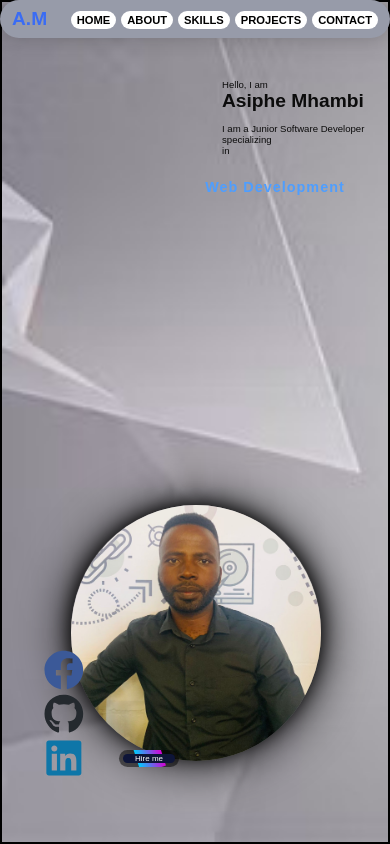
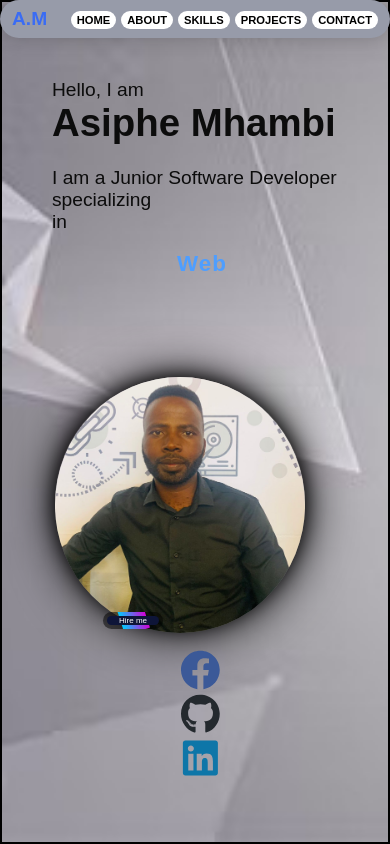
Before and after one commit to AsipheMhambi/My-Portfolio-Website, a React (Create React App) app: page / in a window 390 px wide. Shown: the top 844 px of the page. Built offline with nearby package versions, Linux system fonts and the light colour scheme.

Commit message:
max-width 768 and 425 responsivness

```diff
--- a/src/components/Home/Main.css
+++ b/src/components/Home/Main.css
@@ -239,8 +239,8 @@ header.sticky .navigation a:hover {
 
   .abtImage {
     text-align: center;
-    height: 400px;
-    width: 400px;
+    height: 450px;
+    width: 450px;
     margin-top: 30px;
     border-radius: 50%;
     border: 1px transparent ;
@@ -259,29 +259,22 @@ header.sticky .navigation a:hover {
 
   .hire {
     position: relative;
-    width: 130px;
-    height: 40px;
+    width: 140px;
+    height: 60px;
     display: flex;
-    justify-content: center;
-    align-items: center;
-    background: rgba(0, 0, 0, 0.5);
-    overflow: hidden;
-    border-radius: 25px;
-    margin-top: 30px;
-    cursor: pointer;
+    margin-top: 40px;
     bottom: 40px;
     transform: translateX(105%);
   }
 
   .main .content {
-    max-width: 768px;
-    margin-left: 150px;
+    margin-left: 100px;
     margin-top: 4.8rem;
   }
 
   .main .content h2 {
     font-size: 1.5em;
-    margin-left: 20;
+    margin-left: -50px;
     text-align: left;
   }
 
@@ -295,51 +288,52 @@ header.sticky .navigation a:hover {
   }
 
   .hire a {
-    font-size: 1.2em;
+    font-size: 1.7em;
   }
 
 }
 /* For screens smaller than 768px */
-@media only screen and (max-width: 988px) {
-
-  .header {
-    display: none;
-  }
-  header .brand {
-    font-size: 1.5em;
-  }
-
-  header .navigation a {
-    font-size: 0.8em;
-    font-weight: 700;
-  }
+@media only screen and (max-width: 768px) {
 
   .abtImageContainer {
-    margin-left: 2rem;
-    margin-bottom: 2rem;
+    text-align: center;
+    margin-right: 30px;
+    margin-bottom: 10rem;
   }
 
   .abtImage {
-    height: 250px;
-    width: 250px;
+    text-align: center;
+    height: 400px;
+    width: 400px;
+    margin-top: 30px;
+    border-radius: 50%;
+    border: 1px transparent ;
+    box-shadow: 0px 0px 20px rgba(0, 0, 0, 2);
+    margin-bottom: 5px;
   }
 
   .hire {
-    width: 100px;
-    height: 30px;
-    margin-top: 30px;
-    bottom: 40px;
+    width: 150px;
+    height: 60px;
+    margin-top: 40px;
+    bottom: 50px;
     transform: translateX(80%);
   }
 
+  .main .content {
+    text-align: center;
+    margin-top: 4.8rem;
+    margin-right: 2rem;
+  }
+
   .main .content h2 {
-    font-size: 1em;
-    margin-left: 20;
+    font-size: 1.5em;
     text-align: left;
+    align-items: center;
   }
 
   .animated-text h3 {
-    font-size: 1em;
+    font-size: 3em;
   }
 
   .hire::before {
@@ -348,25 +342,25 @@ header.sticky .navigation a:hover {
   }
 
   .hire a {
-    font-size: 1em;
+    font-size: 1.7em;
   }
+
   .media-icons {
     position: absolute;
     bottom: 60px;
-    left: 30%;
+    margin-left: 7.1rem;
     gap: 150px;
-    transform: translateX(70%);
+    transform: translateX(-100%);
+
   }
-
   .media-icons .facebook, .github, .linkedin {
-    display: column;
-    margin: 0 50px;
+    display: inline;
+    margin-left: 5rem;
   }
-
 }
 
 /* For screens smaller than 480px */
-@media only screen and (max-width: 480px) {
+@media only screen and (max-width: 428px) {
   header {
     padding: 8px 12px;
     border-radius: 20px;
@@ -386,11 +380,13 @@ header.sticky .navigation a:hover {
   }
 
   .main .content h2 {
-    font-size: 0.6em;
+    font-size: 1.2em;
   }
 
   .animated-text h3 {
-    font-size: 0.9em;
+    font-size: 1.4em;
+    margin-right: 4rem;
+    line-height: 70px;
   }
 
   .hire {
@@ -407,6 +403,11 @@ header.sticky .navigation a:hover {
   .hire a {
     font-size: 0.5em;
   }
+  .abtImage {
+    width: 250px;
+    height: 250px;
+  }
+
 }
 
 .media-icons {
```
